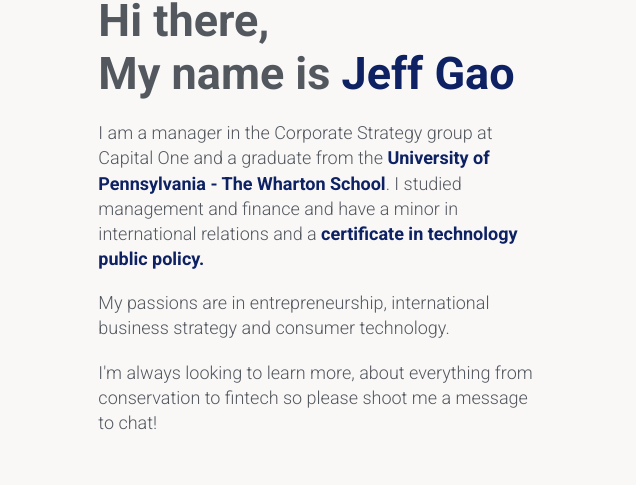
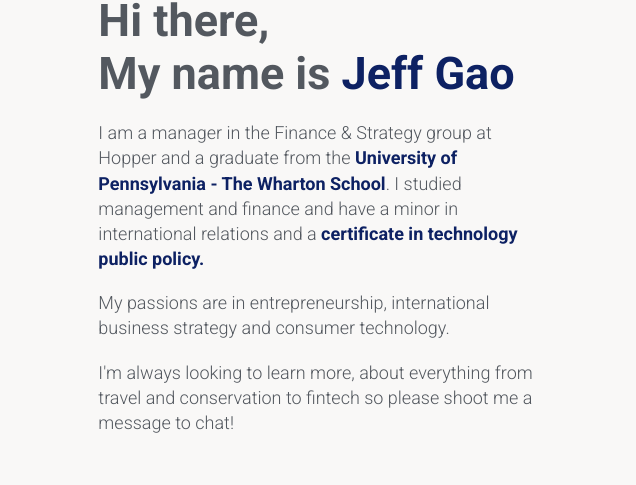
Before and after one commit to Jeff-Code/Jeff-Code.github.io, a plain HTML site: page index.html in a window 1280 px wide. Shown: the part 100-585 px from the top of the page, 644-1280 px from the left. Drawn offline with Linux system fonts and the light colour scheme.

Commit message:
Update index.html
Changed to Hopper

```diff
--- a/index.html
+++ b/index.html
@@ -1,4 +1,4 @@
-<!-- Learn to Code for Absolute Beginners -->
+ <!-- Learn to Code for Absolute Beginners -->
 <!-- Week 5 - HTML -->
 <!-- (C) 2016 Alex Sands, All Rights Reserved -->
 
@@ -20,9 +20,9 @@
 		<!-- Top right div -->
 		<div id="top-right">
 			<h1>Hi there,<br>My name is <span style="color:rgb(13,33,99)">Jeff Gao</span></h1>
-			<p>I am a manager in the Corporate Strategy group at Capital One and a graduate from the <a href="https://admissions.upenn.edu/jeffery-gao"><span style="color:rgb(13,33,99)"><b>University of Pennsylvania - The Wharton School</b></span></a>. I studied management and finance and have a minor in international relations and a <a href="https://publicpolicy.wharton.upenn.edu/live/profiles/629-jeffery-gao"><span style="color:rgb(13,33,99)"><b>certificate in technology public policy. </b></span></a></p><br>
+			<p>I am a manager in the Finance & Strategy group at Hopper and a graduate from the <a href="https://admissions.upenn.edu/jeffery-gao"><span style="color:rgb(13,33,99)"><b>University of Pennsylvania - The Wharton School</b></span></a>. I studied management and finance and have a minor in international relations and a <a href="https://publicpolicy.wharton.upenn.edu/live/profiles/629-jeffery-gao"><span style="color:rgb(13,33,99)"><b>certificate in technology public policy. </b></span></a></p><br>
 			<p>My passions are in entrepreneurship, international business strategy and consumer technology. </p><br>
-			<p>I'm always looking to learn more, about everything from conservation to fintech so please shoot me a message to chat!</p>
+			<p>I'm always looking to learn more, about everything from travel and conservation to fintech so please shoot me a message to chat!</p>
 		</div>
 
 		<!-- Bottom div -->
```
